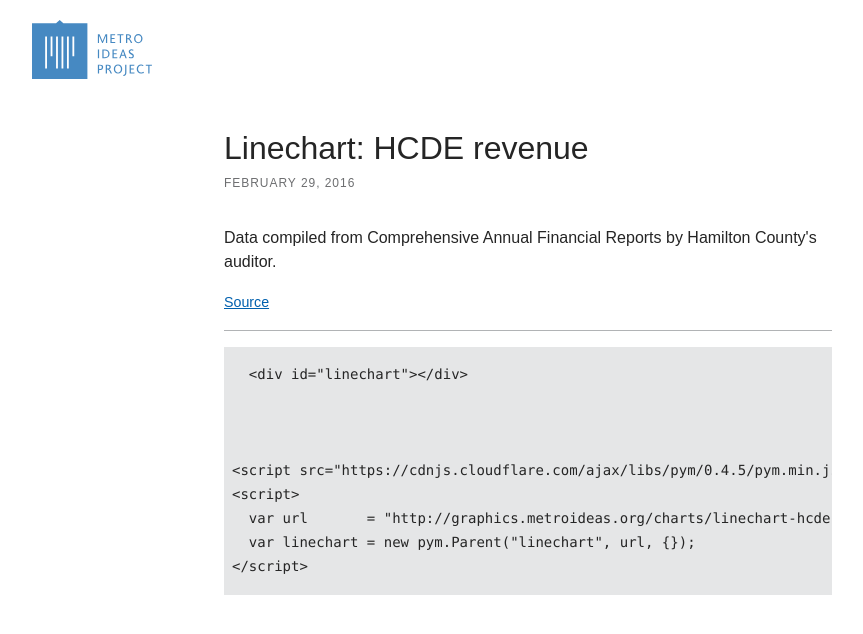
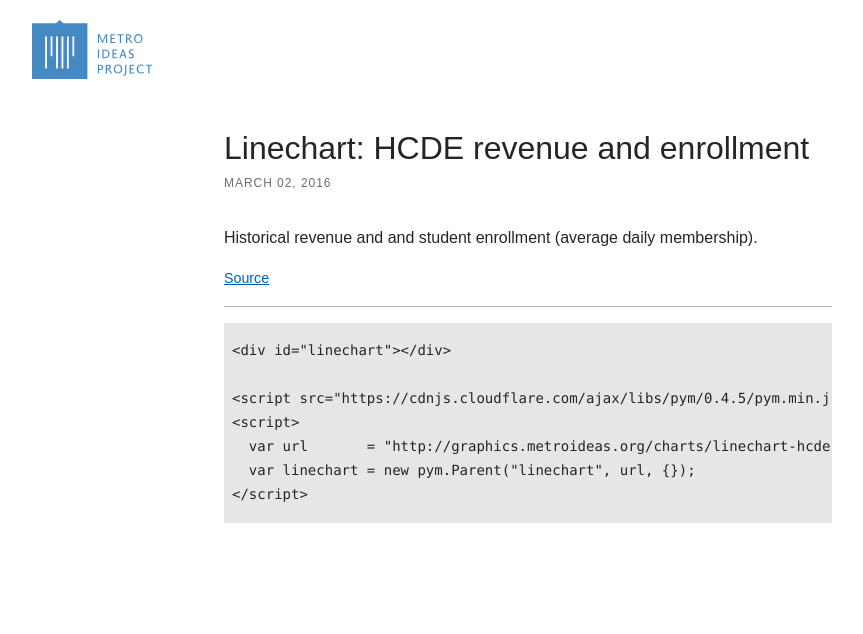
Before and after one commit to metroideas/graphics, a Jekyll site: the page built from _posts/2016-03-02-linechart-hcde-revenue-and-enrollment.html, in a window 1280 px wide. Shown: the top 634 px of the page, without its empty margins (112-975 px from the left). Built offline with Jekyll 4.4.1, drawn with Linux system fonts in a browser that asks for light colours.

Commit message:
Adds student enrollment

```diff
--- a/_posts/2016-02-29-linechart-hcde-revenues.html
+++ b/_posts/2016-03-02-linechart-hcde-revenue-and-enrollment.html
@@ -1,15 +1,13 @@
 ---
-title: "Linechart: HCDE revenue"
-date: 2016-02-29 11:15:00 -0500
+title: "Linechart: HCDE revenue and enrollment"
+date: 2016-03-02 13:10:00 -0500
 layout: post
 related:
 embed_source: "/charts/linechart-hcde-cafr/"
-description: Data compiled from Comprehensive Annual Financial Reports by Hamilton County's auditor.
+description: Historical revenue and and student enrollment (average daily membership).
 ---
 
-  <div id="linechart"></div>
-
-
+<div id="linechart"></div>
 
 <script src="https://cdnjs.cloudflare.com/ajax/libs/pym/0.4.5/pym.min.js"></script>
 <script>
```
Also changed, not shown: charts/linechart-hcde-cafr/graphic.js (+54 -14 lines).
